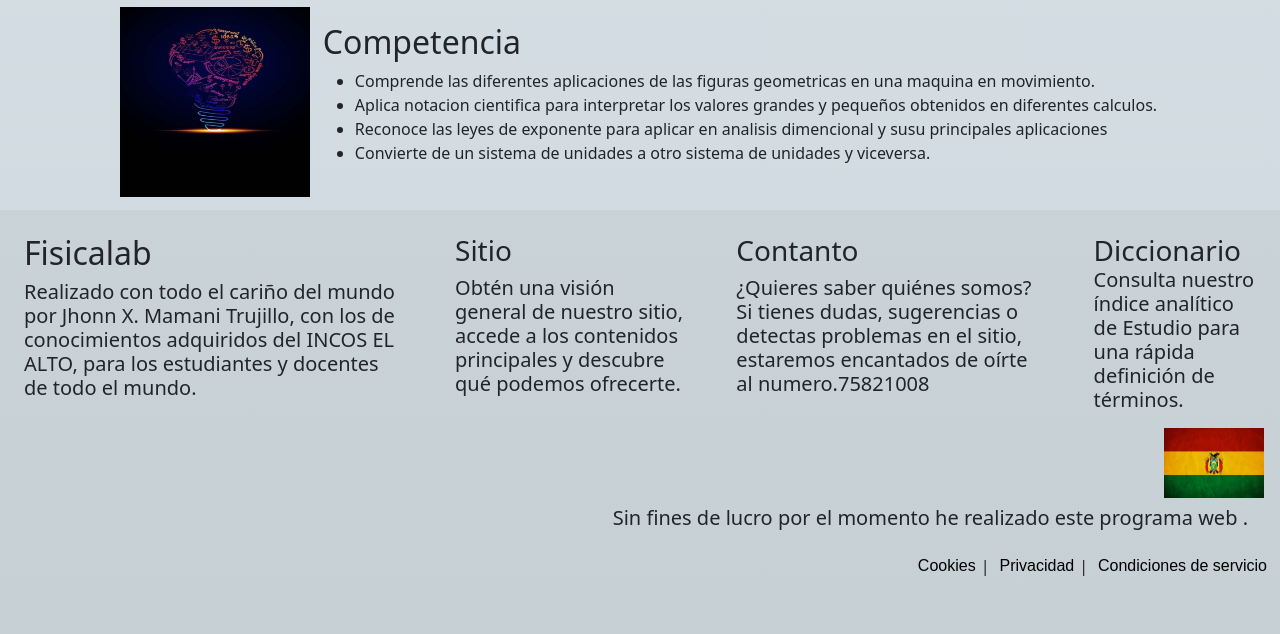
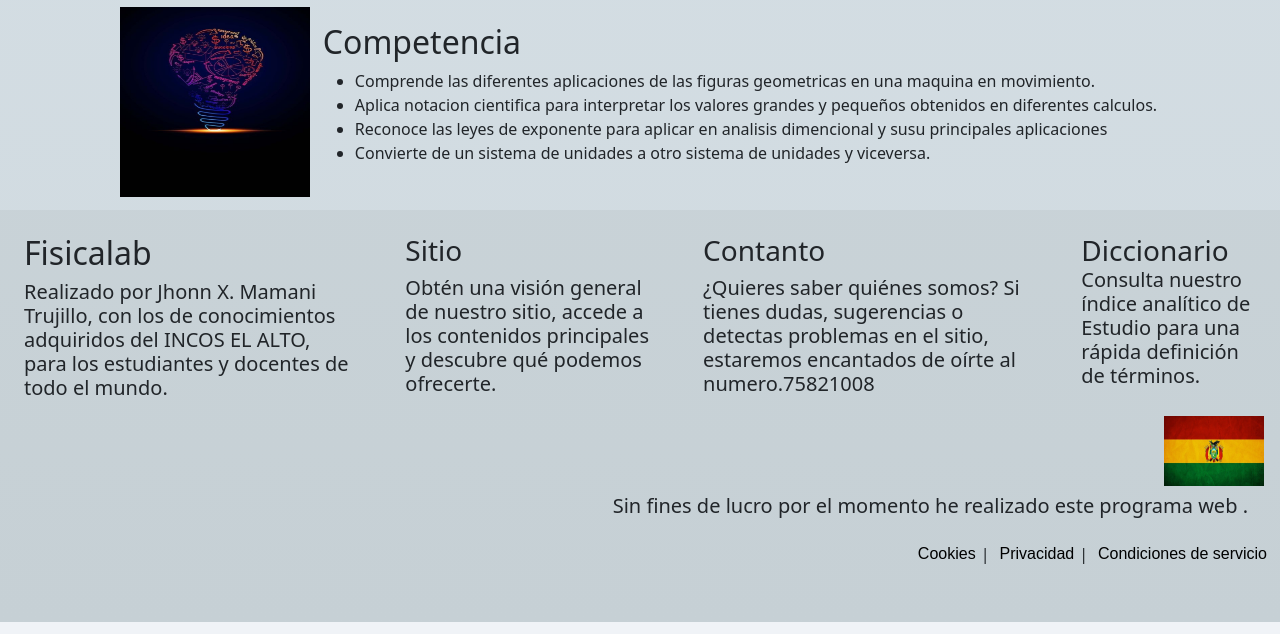
Before and after one commit to JhonnXavierMT/jhonnXavierMT.AprendeMateriasBasicas.io, a PHP site: page /inicial.html in a window 1280 px wide. Shown: the part 2500-3134 px from the top of the page. Run offline with PHP 8.4, Linux system fonts and the light colour scheme.

Commit message:
modificado

```diff
--- a/electricidad_general.html
+++ b/electricidad_general.html
@@ -219,7 +219,7 @@
             <div>
                 <h2 class="m-4 mb-2">Fisicalab</h2>
                 <h5 class="fw-light m-4 mt-2 mb-0">
-                    Realizado con todo el cariño del mundo por Jhonn X. Mamani Trujillo, con los de conocimientos adquiridos del INCOS EL ALTO,
+                    Realizado por Jhonn X. Mamani Trujillo, con los de conocimientos adquiridos del INCOS EL ALTO,
                     para los estudiantes y docentes de todo el mundo.
                 </h5>
             </div>
--- a/estudiar_ingles.html
+++ b/estudiar_ingles.html
@@ -299,7 +299,7 @@
             <div>
                 <h2 class="m-4 mb-2">Fisicalab</h2>
                 <h5 class="fw-light m-4 mt-2 mb-0">
-                    Realizado con todo el cariño del mundo por Jhonn X. Mamani Trujillo, con los de conocimientos adquiridos del INCOS EL ALTO,
+                    Realizado por Jhonn X. Mamani Trujillo, con los de conocimientos adquiridos del INCOS EL ALTO,
                     para los estudiantes y docentes de todo el mundo.
                 </h5>
             </div>
--- a/inicial.html
+++ b/inicial.html
@@ -334,7 +334,7 @@
             <div>
                 <h2 class="m-4 mb-2">Fisicalab</h2>
                 <h5 class="fw-light m-4 mt-2 mb-0">
-                    Realizado con todo el cariño del mundo por Jhonn X. Mamani Trujillo, con los de conocimientos adquiridos del INCOS EL ALTO,
+                    Realizado por Jhonn X. Mamani Trujillo, con los de conocimientos adquiridos del INCOS EL ALTO,
                     para los estudiantes y docentes de todo el mundo.
                 </h5>
             </div>
```
Also changed, not shown: index.php (renamed from index.html, +4 -6 lines).
